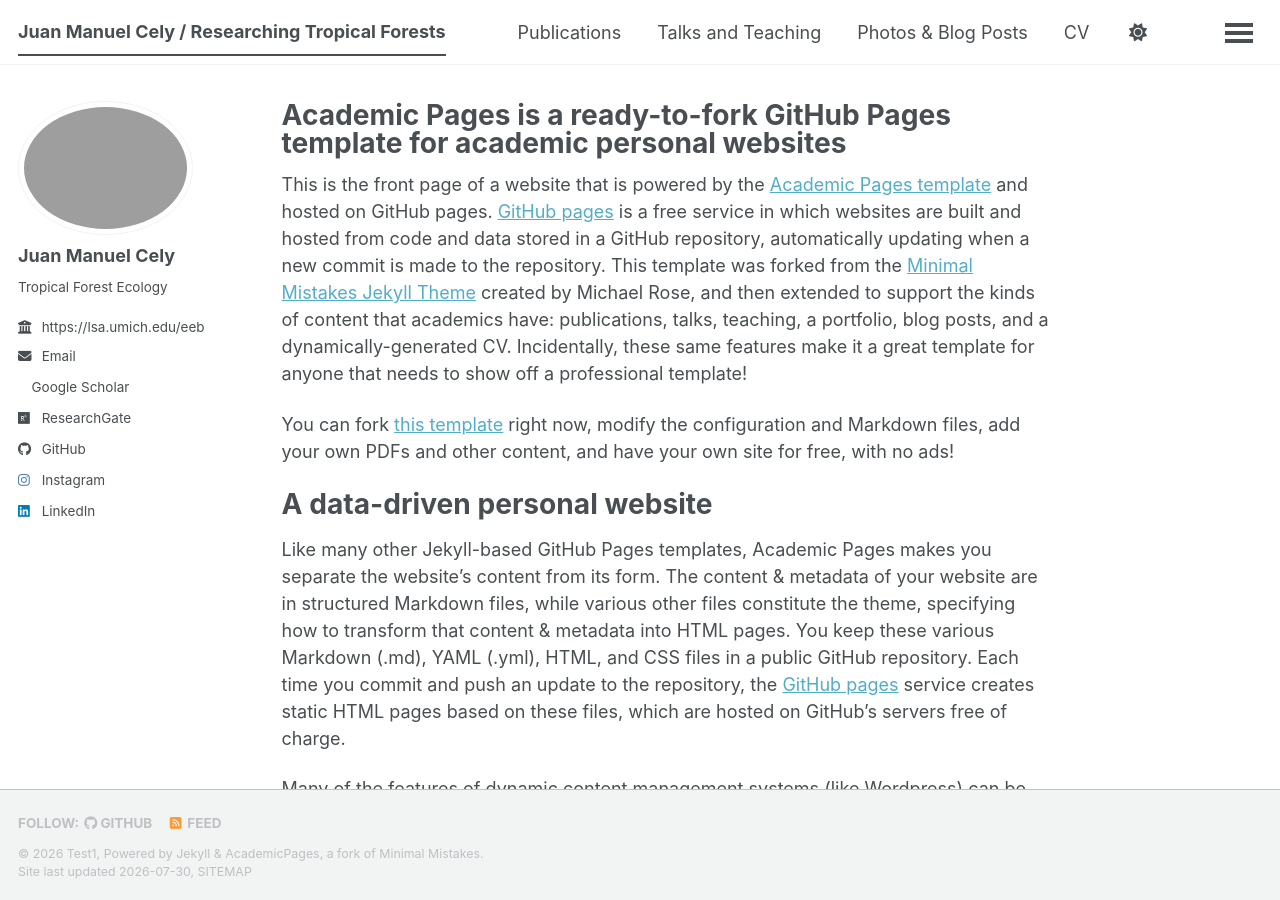
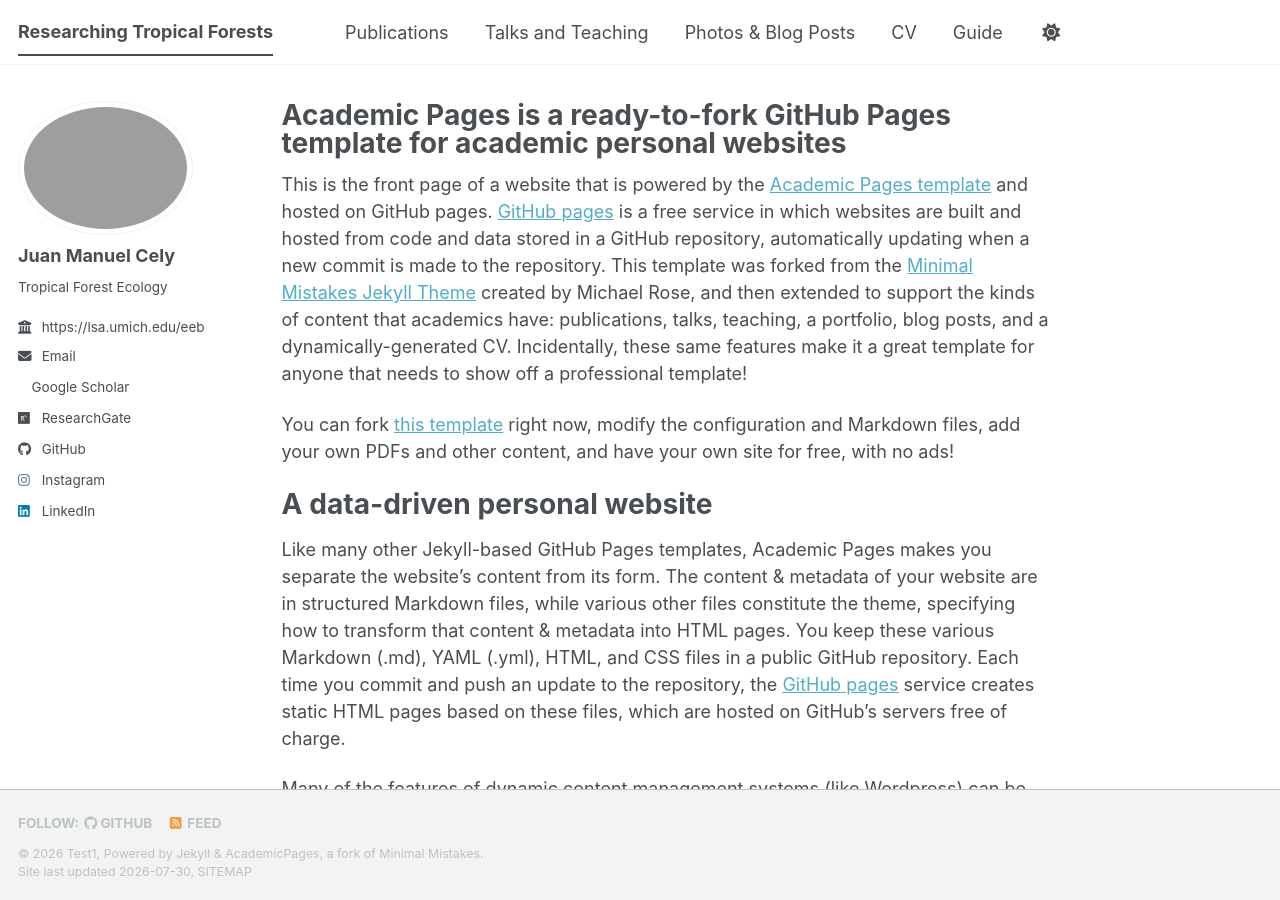
Before and after one commit to jmcely-hub/jmcely-hub.github.io, a Jekyll site: the page built from _pages/about.md, in a window 1280 px wide and 900 px high. Built offline with Jekyll 4.4.1, drawn with Linux system fonts in a browser that asks for light colours; a style sheet for code colours, icons or effects is not loaded.

Commit message:
Update _config.yml

```diff
--- a/_config.yml
+++ b/_config.yml
@@ -9,7 +9,7 @@
 # Basic Site Settings
 locale                   : "en-US"
 site_theme               : "default" # The available themes options are "default", "air", "sunrise", "mint", "dirt" and "contrast"
-title                    : "Juan Manuel Cely / Researching Tropical Forests"
+title                    : "Researching Tropical Forests"
 title_separator          : "-"
 name                     : &name "Test1"
 description              : &description "Your Name's academic portfolio"   # Update this with a general description of your site, this is the default if not overridden by a page
```
